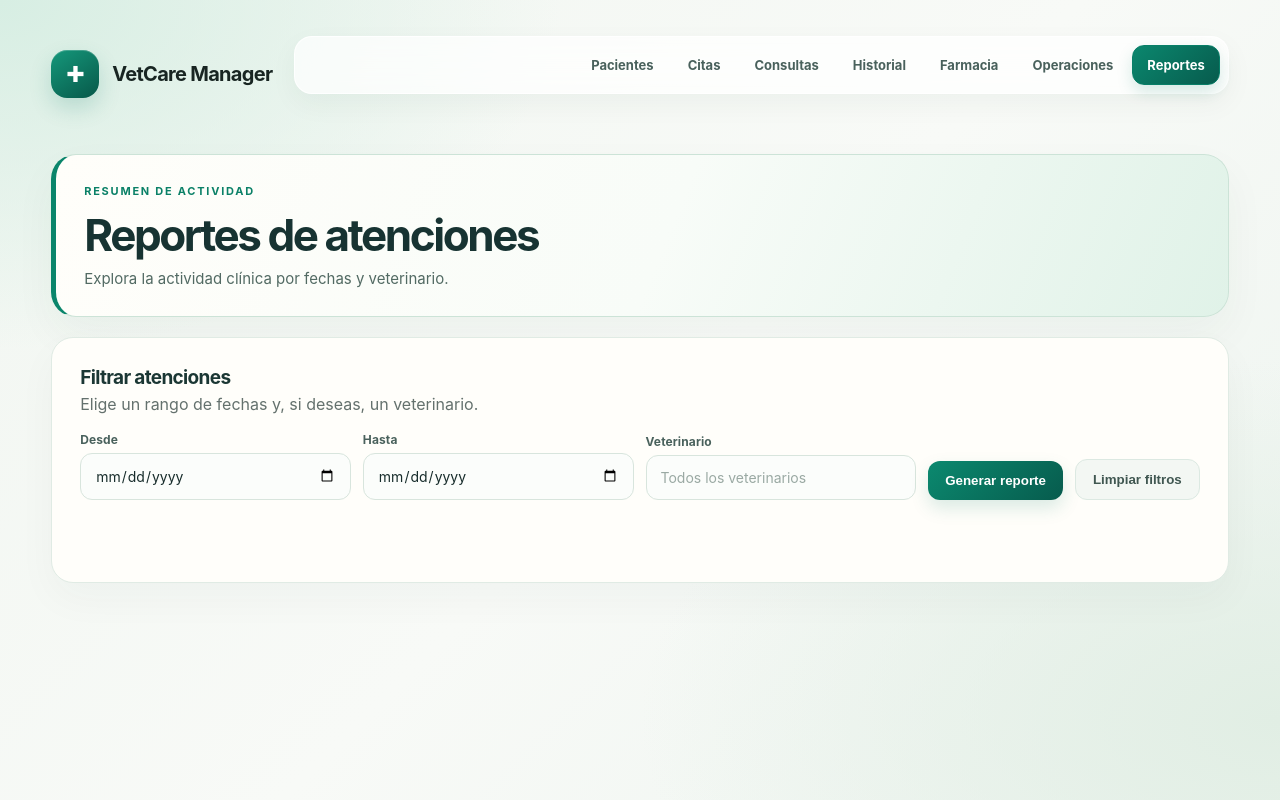
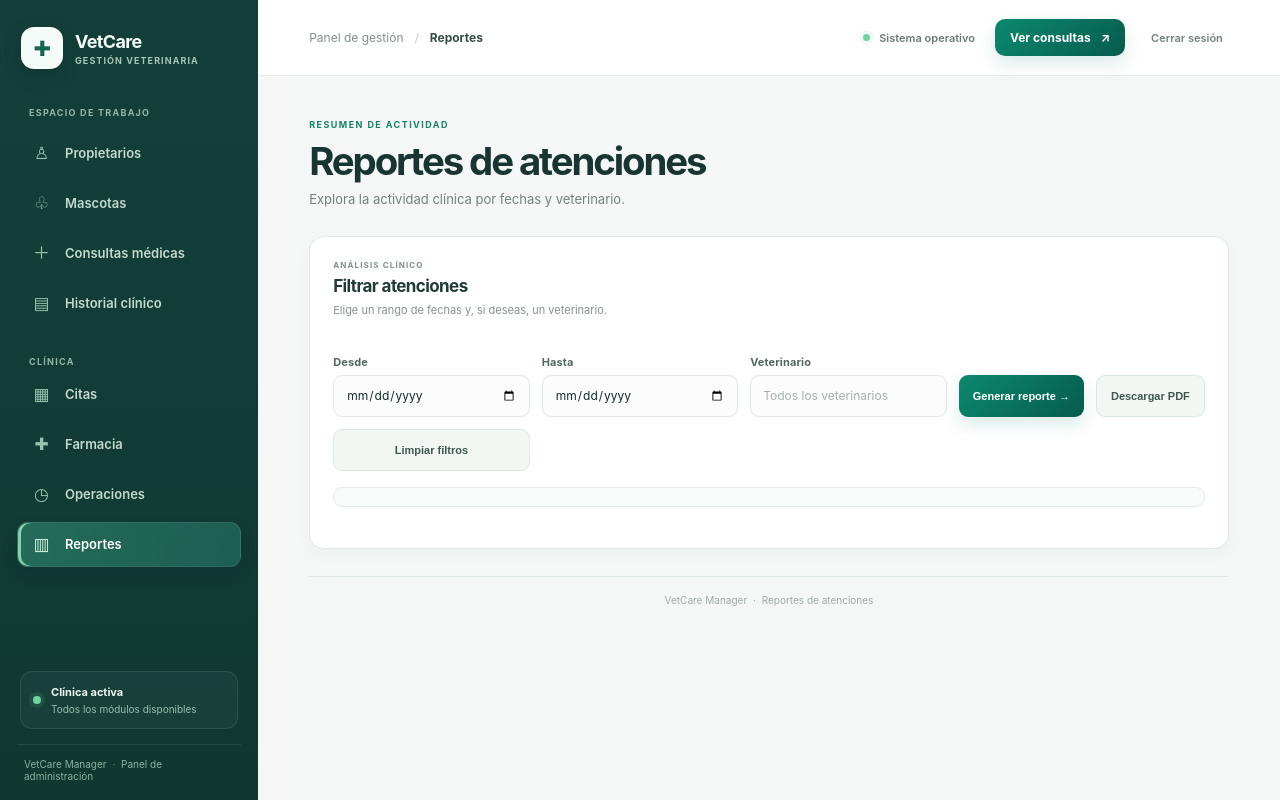
Before and after one commit to fabriciohancco-commits/Vetcore, a plain HTML site: page Vetcare/wwwroot/reportes.html in a window 1280 px wide. Drawn offline with Linux system fonts and the light colour scheme.

Commit message:
Renueva la vista de reportes

```diff
--- a/Vetcare/wwwroot/reportes.html
+++ b/Vetcare/wwwroot/reportes.html
@@ -1,23 +1,50 @@
 <!doctype html>
 <html lang="es">
 <head>
-<meta charset="utf-8"><meta name="viewport" content="width=device-width, initial-scale=1">
+  <meta charset="utf-8">
+  <meta name="viewport" content="width=device-width, initial-scale=1">
+  <meta name="theme-color" content="#123d38">
   <title>Reportes | VetCare Manager</title>
-<link rel="stylesheet" href="css/site.css">
-</head><body><main class="shell">
-<header class="top site-header"><a class="brand" href="index.html"><span class="mark">✚</span><span>VetCare Manager</span></a><nav class="tabs site-nav" aria-label="Secciones">
-<a class="tab" href="index.html">Pacientes</a><a class="tab" href="citas.html">Citas</a><a class="tab" href="consultas.html">Consultas</a><a class="tab" href="historial.html">Historial</a><a class="tab" href="farmacia.html">Farmacia</a><a class="tab" href="operaciones.html">Operaciones</a><a class="tab active" href="reportes.html" aria-current="page">Reportes</a>
-</nav></header>
-<section class="page-intro"><div class="eyebrow">Resumen de actividad</div><h1>Reportes de atenciones</h1><p>Explora la actividad clínica por fechas y veterinario.</p></section>
-<section class="panel">
-  <div class="section-heading"><div><h2>Filtrar atenciones</h2><p>Elige un rango de fechas y, si deseas, un veterinario.</p></div></div>
+  <link rel="stylesheet" href="css/site.css?v=dashboard-redesign-20261125">
+</head>
+<body class="dashboard-page">
+  <div class="dashboard-shell">
+    <aside class="sidebar">
+      <a class="brand" href="index.html" aria-label="VetCare Manager, inicio"><span class="mark" aria-hidden="true">✚</span><span class="brand-copy">VetCare <small>GESTIÓN VETERINARIA</small></span></a>
+      <div class="sidebar-label">ESPACIO DE TRABAJO</div>
+      <nav class="sidebar-nav" aria-label="Secciones de la clínica">
+        <a class="side-link" href="index.html#propietarios"><span class="side-icon" aria-hidden="true">♙</span><span>Propietarios</span></a>
+        <a class="side-link" href="index.html#mascotas"><span class="side-icon" aria-hidden="true">♧</span><span>Mascotas</span></a>
+        <a class="side-link" href="consultas.html"><span class="side-icon" aria-hidden="true">＋</span><span>Consultas médicas</span></a>
+        <a class="side-link" href="historial.html"><span class="side-icon" aria-hidden="true">▤</span><span>Historial clínico</span></a>
+        <div class="sidebar-label sidebar-label-spaced">CLÍNICA</div>
+        <a class="side-link" href="citas.html"><span class="side-icon" aria-hidden="true">▦</span><span>Citas</span></a>
+        <a class="side-link" href="farmacia.html"><span class="side-icon" aria-hidden="true">✚</span><span>Farmacia</span></a>
+        <a class="side-link" href="operaciones.html"><span class="side-icon" aria-hidden="true">◷</span><span>Operaciones</span></a>
+        <a class="side-link active" href="reportes.html" aria-current="page"><span class="side-icon" aria-hidden="true">▥</span><span>Reportes</span></a>
+      </nav>
+      <div class="sidebar-bottom"><div class="clinic-status"><span class="status-dot"></span><span><strong>Clínica activa</strong><small>Todos los módulos disponibles</small></span></div><div class="sidebar-footer">VetCare Manager <span>·</span> Panel de administración</div></div>
+    </aside>
+    <main class="dashboard-main">
+      <header class="workspace-topbar"><div class="breadcrumbs"><span>Panel de gestión</span><span class="crumb-divider">/</span><strong>Reportes</strong></div><div class="topbar-actions"><span class="system-status"><span class="status-dot"></span>Sistema operativo</span><a class="button topbar-button" href="consultas.html">Ver consultas <span aria-hidden="true">↗</span></a><button class="topbar-logout" type="button" data-logout>Cerrar sesión</button></div></header>
+      <div class="workspace-content">
+        <section class="welcome-block"><div><div class="eyebrow">RESUMEN DE ACTIVIDAD</div><h1>Reportes de atenciones</h1><p>Explora la actividad clínica por fechas y veterinario.</p></div></section>
+        <section class="panel dashboard-panel reports-panel">
+          <div class="section-heading"><div><div class="panel-kicker">ANÁLISIS CLÍNICO</div><h2>Filtrar atenciones</h2><p class="panel-description">Elige un rango de fechas y, si deseas, un veterinario.</p></div></div>
           <form id="report-filter-form" class="filter-bar report-filters">
             <div class="field"><label for="desde">Desde</label><input id="desde" type="date"></div>
             <div class="field"><label for="hasta">Hasta</label><input id="hasta" type="date"></div>
             <div class="field"><label for="vet">Veterinario</label><input id="vet" placeholder="Todos los veterinarios"></div>
-    <button class="button" id="run" type="submit">Generar reporte</button>
+            <button class="button" id="run" type="submit">Generar reporte <span aria-hidden="true">→</span></button>
+            <button class="button secondary" id="download-pdf" type="button">Descargar PDF</button>
             <button class="button secondary" type="reset">Limpiar filtros</button>
           </form>
-  <div id="msg" class="notice" role="status" aria-live="polite"></div><div id="summary" class="report-summary" aria-live="polite"></div><div id="list" class="record-list"></div>
+          <div id="msg" class="notice reports-notice" role="status" aria-live="polite"></div><div id="summary" class="report-summary" aria-live="polite"></div><div id="list" class="record-list"></div>
         </section>
-<script type="module" src="js/reportes.js"></script></main></body></html>
+        <footer class="foot dashboard-foot">VetCare Manager <span>·</span> Reportes de atenciones</footer>
+      </div>
+    </main>
+  </div>
+  <script type="module" src="js/reportes.js"></script>
+</body>
+</html>
```
Lines whose indentation alone changed are shown as unchanged.
